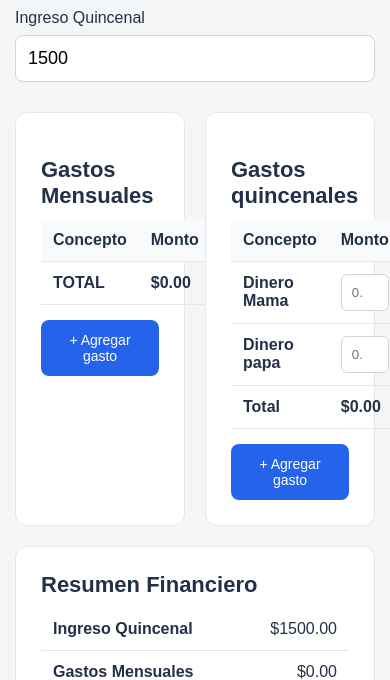
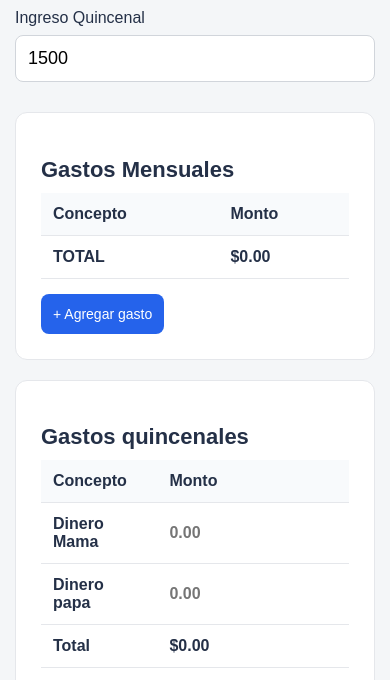
Before and after one commit to Ken-Ceron/mis-finanzas, a plain HTML site: page index.html in a window 390 px wide. Shown: the part 131-811 px from the top of the page. Drawn offline with Linux system fonts and the light colour scheme.

Commit message:
Mejorar diseño de tablas y version movil

```diff
--- a/style.css
+++ b/style.css
@@ -185,3 +185,49 @@ tfoot {
 .cuenta:last-child p {
     color: #fdfdfdff;
 }
+
+.gasto-dinamico input,
+#dinero-mama,
+#dinero-papa {
+    border: none;
+    background: transparent;
+    font-weight: 700;
+    font-size: inherit;
+    color: #253149;
+    padding: 8px 0;
+    width: 100%;
+    box-sizing: border-box;
+    border-radius: 5px;
+    transition: background-color 0.2s ease;
+}
+
+/* Cuando pasas el mouse */
+.gasto-dinamico input:hover,
+#dinero-mama:hover,
+#dinero-papa:hover {
+    background-color: #e8f0fe;
+    cursor: text;
+}
+
+/* Cuando haces clic para editar */
+.gasto-dinamico input:focus,
+#dinero-mama:focus,
+#dinero-papa:focus {
+    background-color: #e8f0fe;
+    outline: 2px solid #2563eb;
+}
+
+@media (max-width: 600px) {
+    .contenedor-tablas {
+        display: flex;
+        flex-direction: column;
+        gap: 20px;
+    }
+
+    .gastos-mensuales,
+    .gastos-quincenales {
+        width: 100%;
+        min-width: 0;
+        box-sizing: border-box;
+    }
+}
```
